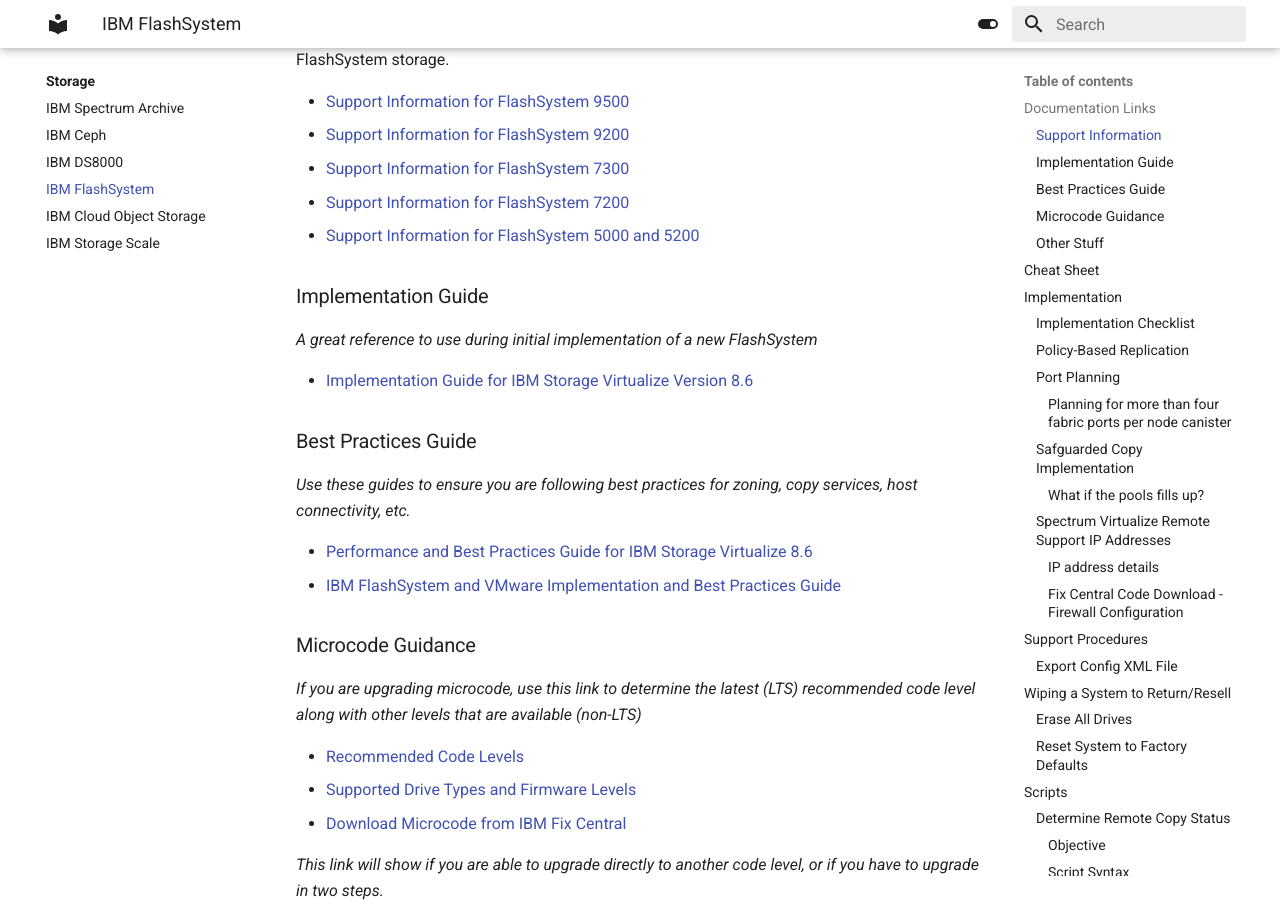
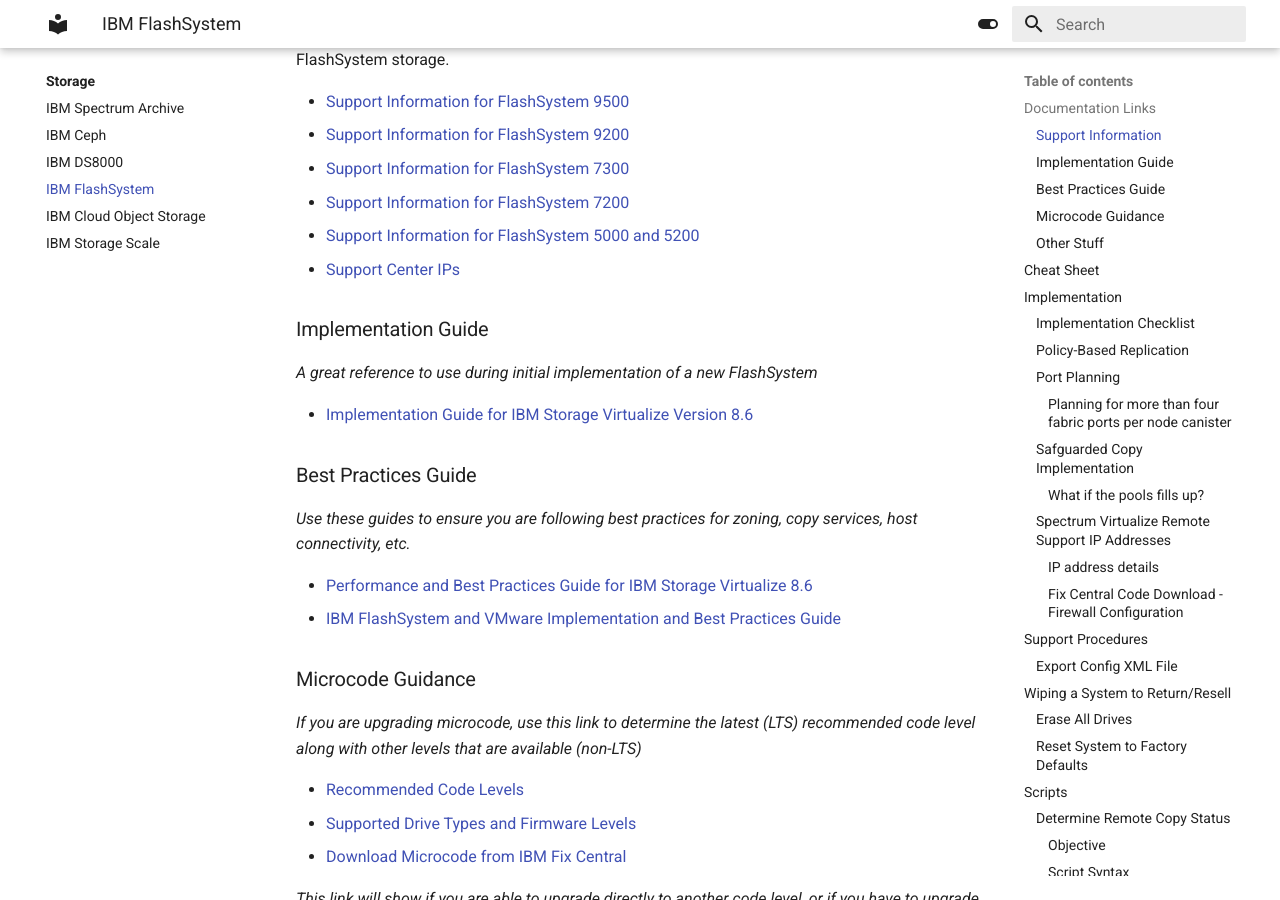
Before and after one commit to rickkoe/worknotes, an MkDocs documentation site: the page built from docs/Storage/flashsystem.md, in a window 1280 px wide and 900 px high, scrolled down 304 px. Built offline with MkDocs 1.6.1 and Material for MkDocs 9.7.7, drawn with Linux system fonts in a browser that asks for light colours.

Commit message:
support center IPs

```diff
--- a/docs/Storage/flashsystem.md
+++ b/docs/Storage/flashsystem.md
@@ -9,7 +9,7 @@
 - [Support Information for FlashSystem 7300](https://www.ibm.com/support/pages/support-information-flashsystem-7300)
 - [Support Information for FlashSystem 7200](https://www.ibm.com/support/pages/support-information-flashsystem-7200)
 - [Support Information for FlashSystem 5000 and 5200](https://www.ibm.com/support/pages/node/6408990)
-
+- [Support Center IPs](https://www.ibm.com/support/pages/node/6556434)
 
 ### Implementation Guide
 *A great reference to use during initial implementation of a new FlashSystem*
```
